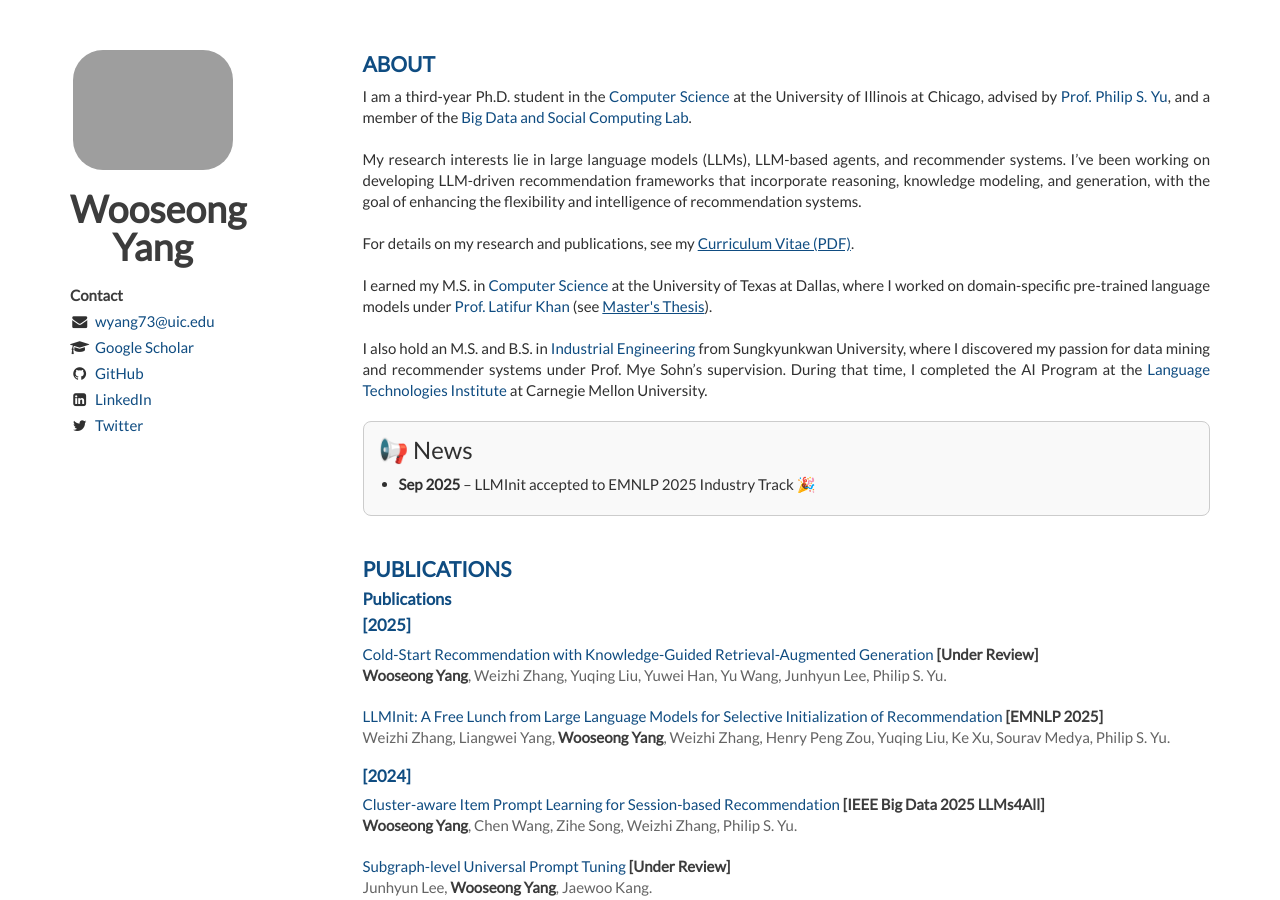
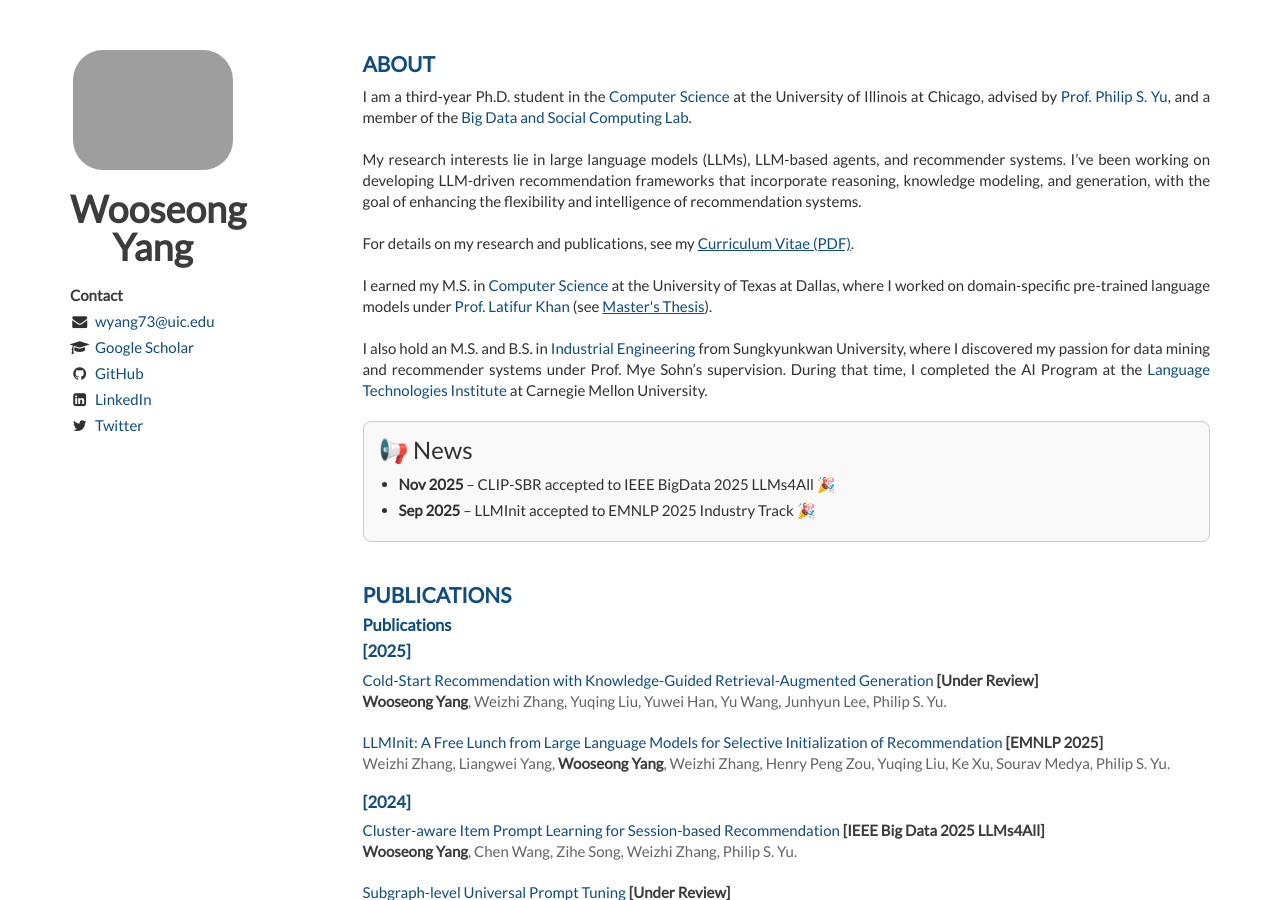
Before and after one commit to WooseongYang/WooseongYang.github.io, a Jekyll site: the page built from index.html, in a window 1280 px wide and 900 px high. Built offline with Jekyll 4.4.1, drawn with Linux system fonts in a browser that asks for light colours; nearby versions of some CDN libraries; the list of posts is cut into pages by our own code.

Commit message:
Update about.html

```diff
--- a/_includes/about.html
+++ b/_includes/about.html
@@ -24,6 +24,7 @@
 <div style="border: 1px solid #ccc; border-radius: 8px; padding: 15px; background-color: #f9f9f9; margin: 20px 0;">
   <h3 style="margin-top: 0;">📢 News</h3>
   <ul style="padding-left: 20px; margin: 0;">
+    <li><strong>Nov 2025</strong> – CLIP-SBR accepted to IEEE BigData 2025 LLMs4All 🎉</li>
     <li><strong>Sep 2025</strong> – LLMInit accepted to EMNLP 2025 Industry Track 🎉</li>
   </ul>
 </div>
```
